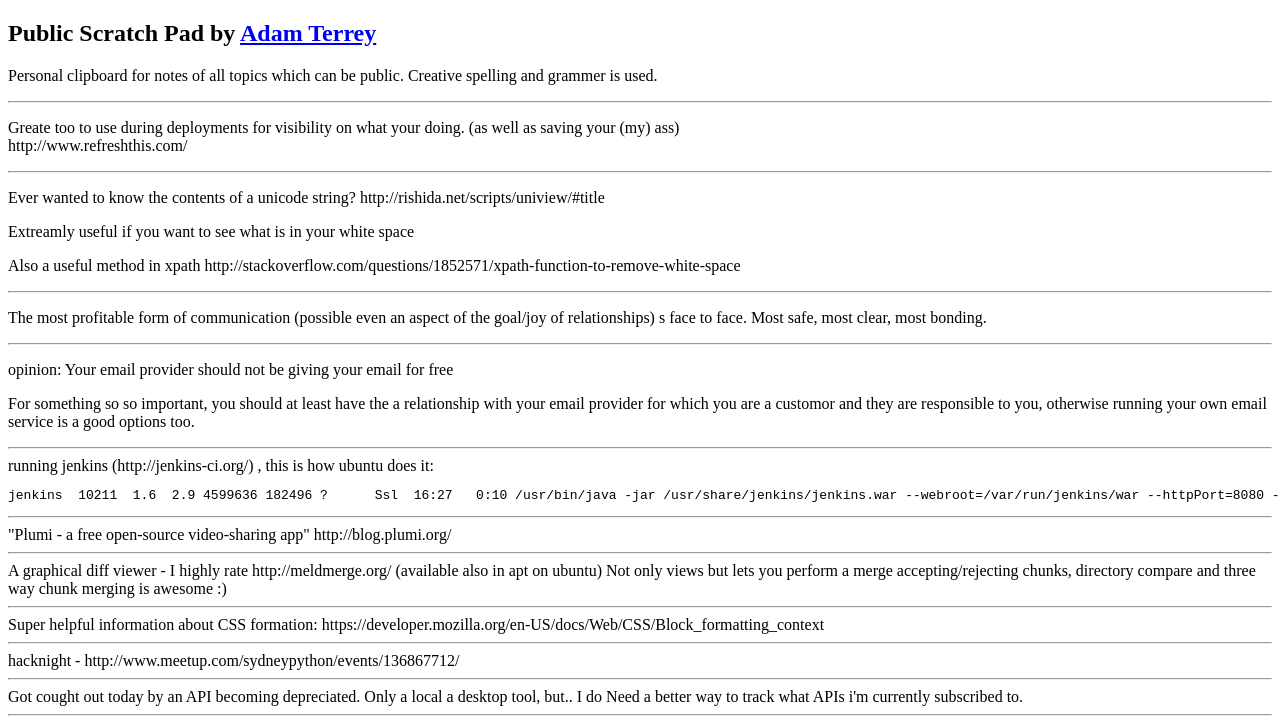
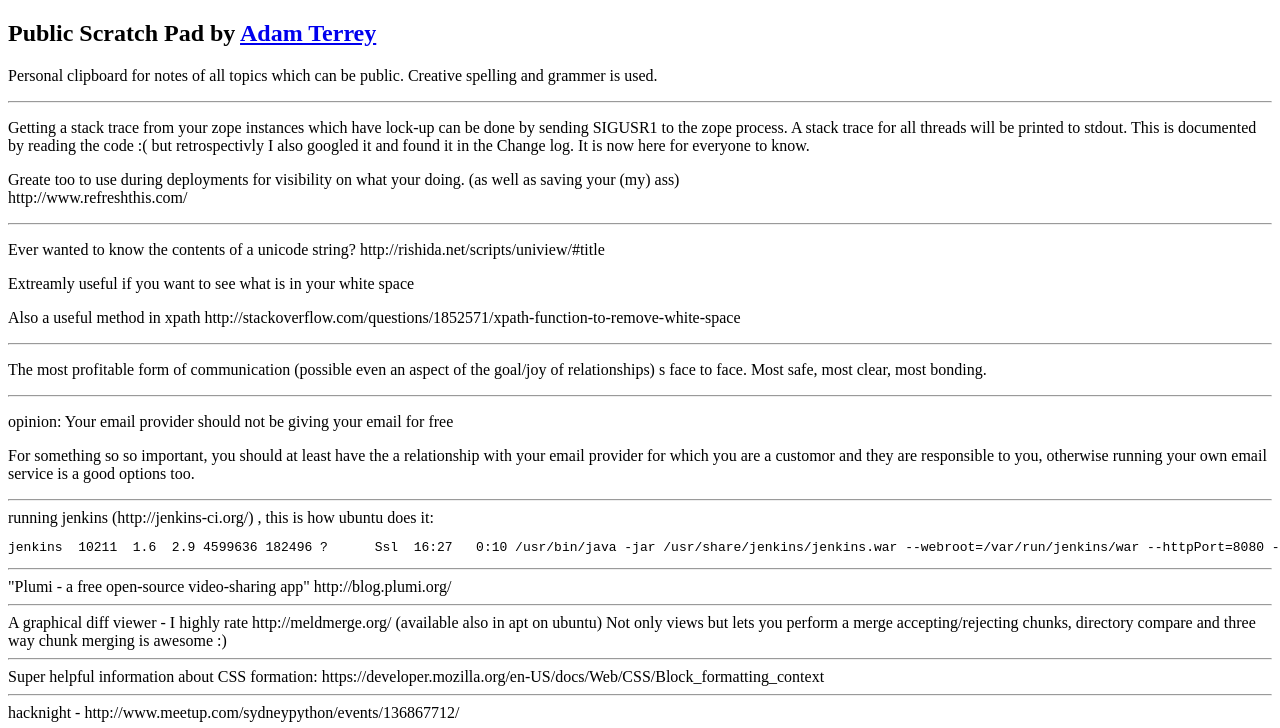
Before and after one commit to arterrey/arterrey.github.com, a plain HTML site: page scratch-pad.html in a window 1280 px wide. Shown: the part 60-788 px from the top of the page. Drawn offline with Linux system fonts and the light colour scheme.

Commit message:
Update scratch-pad.html

```diff
--- a/scratch-pad.html
+++ b/scratch-pad.html
@@ -20,6 +20,13 @@
  <h2>Public Scratch Pad by <a href="adam-terrey">Adam Terrey</a></h2>
  <p>Personal clipboard for notes of all topics which can be public. Creative spelling and grammer is used.</p>
 
+<hr/>
+
+<p>
+Getting a stack trace from your zope instances which have lock-up can be done by sending SIGUSR1 to the zope process.
+A stack trace for all threads will be printed to stdout. This is documented by reading the code :( but retrospectivly
+I also googled it and found it in the Change log. It is now here for everyone to know.
+</P
 
 <hr/>
 
```
